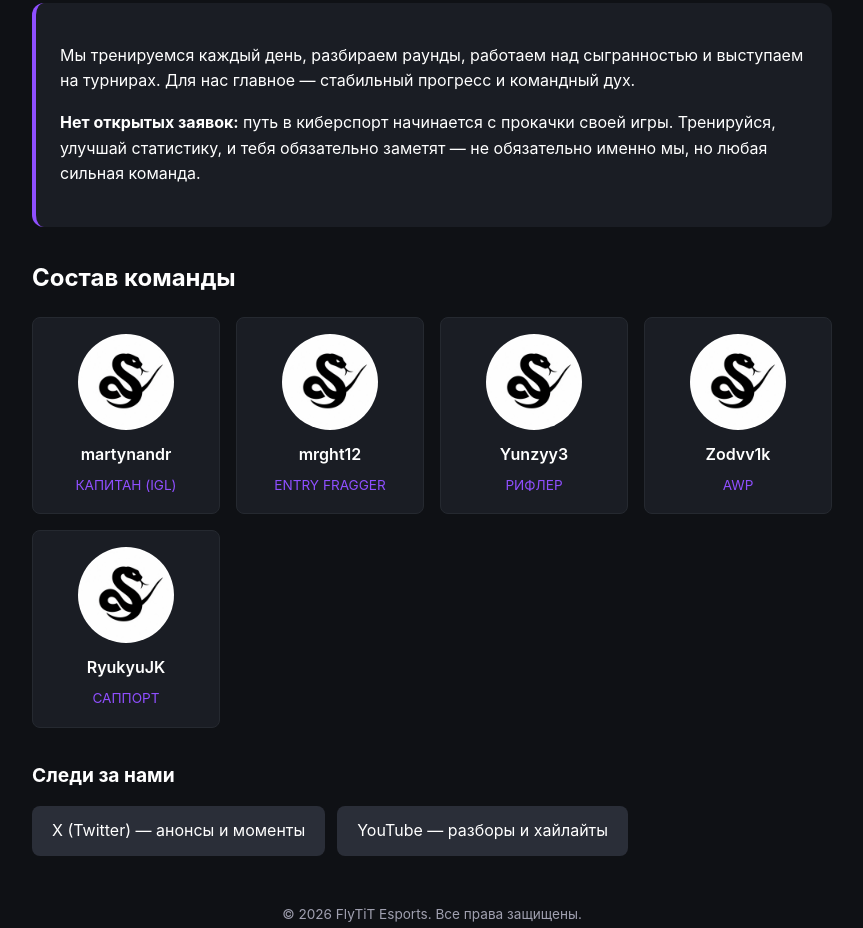
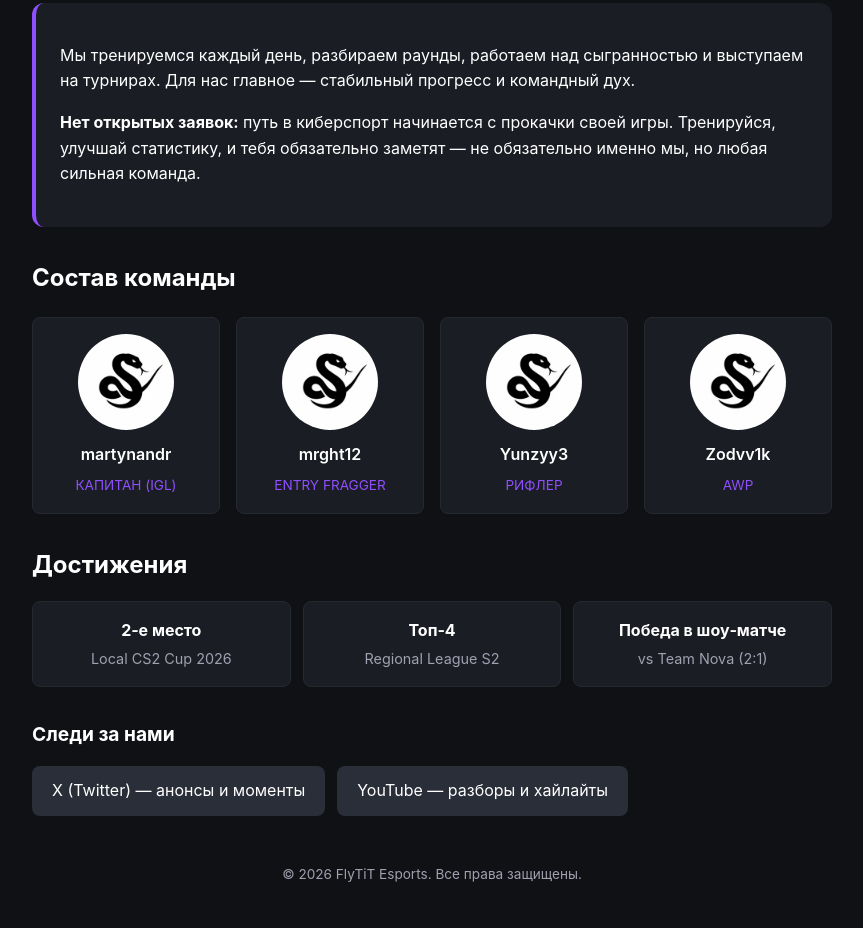
Before and after one commit to mrght12/FlyTiT-Esports-, a plain HTML site: page index.html in a window 1280 px wide. Shown: the part 363-1291 px from the top of the page, without its empty margins (208-1071 px from the left). Drawn offline with Linux system fonts and the light colour scheme.

Commit message:
Implement achievements section in index.html
Added styles and structure for achievements section.

```diff
--- a/index.html
+++ b/index.html
@@ -110,6 +110,35 @@
         text-transform: uppercase;
       }
 
+      /* Стили для достижений */
+      .achievements {
+        margin-top: 32px;
+      }
+      .achievements h2 {
+        margin-bottom: 16px;
+      }
+      .achievement-grid {
+        display: grid;
+        grid-template-columns: repeat(auto-fit, minmax(200px, 1fr));
+        gap: 12px;
+      }
+      .achievement-card {
+        background: var(--panel-dark);
+        padding: 16px;
+        border-radius: 8px;
+        border: 1px solid #252930;
+        text-align: center;
+      }
+      .achievement-title {
+        font-weight: bold;
+        color: var(--text-main);
+      }
+      .achievement-desc {
+        color: var(--text-muted);
+        font-size: 0.9rem;
+        margin-top: 4px;
+      }
+
       .socials {
         margin-top: 32px;
       }
@@ -215,10 +244,24 @@
             <span class="player-name">Zodvv1k</span>
             <span class="player-role">AWP</span>
           </div>
-          <div class="player-card">
-            <span class="player-avatar"></span>
-            <span class="player-name">RyukyuJK</span>
-            <span class="player-role">Саппорт</span>
+        </div>
+      </section>
+
+      <!-- Достижения -->
+      <section class="achievements">
+        <h2>Достижения</h2>
+        <div class="achievement-grid">
+          <div class="achievement-card">
+            <div class="achievement-title">2‑е место</div>
+            <div class="achievement-desc">Local CS2 Cup 2026</div>
+          </div>
+          <div class="achievement-card">
+            <div class="achievement-title">Топ‑4</div>
+            <div class="achievement-desc">Regional League S2</div>
+          </div>
+          <div class="achievement-card">
+            <div class="achievement-title">Победа в шоу‑матче</div>
+            <div class="achievement-desc">vs Team Nova (2:1)</div>
           </div>
         </div>
       </section>
```
